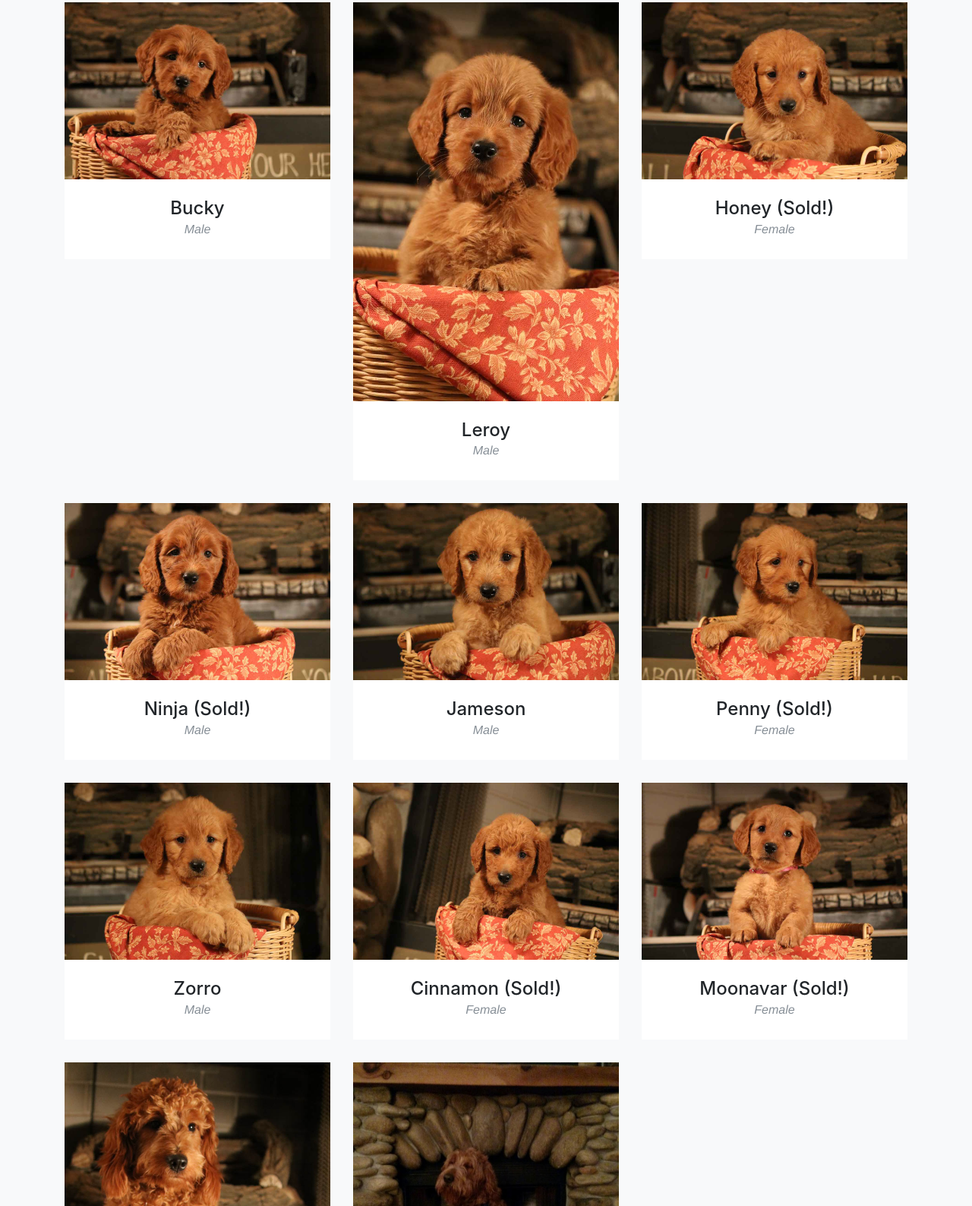
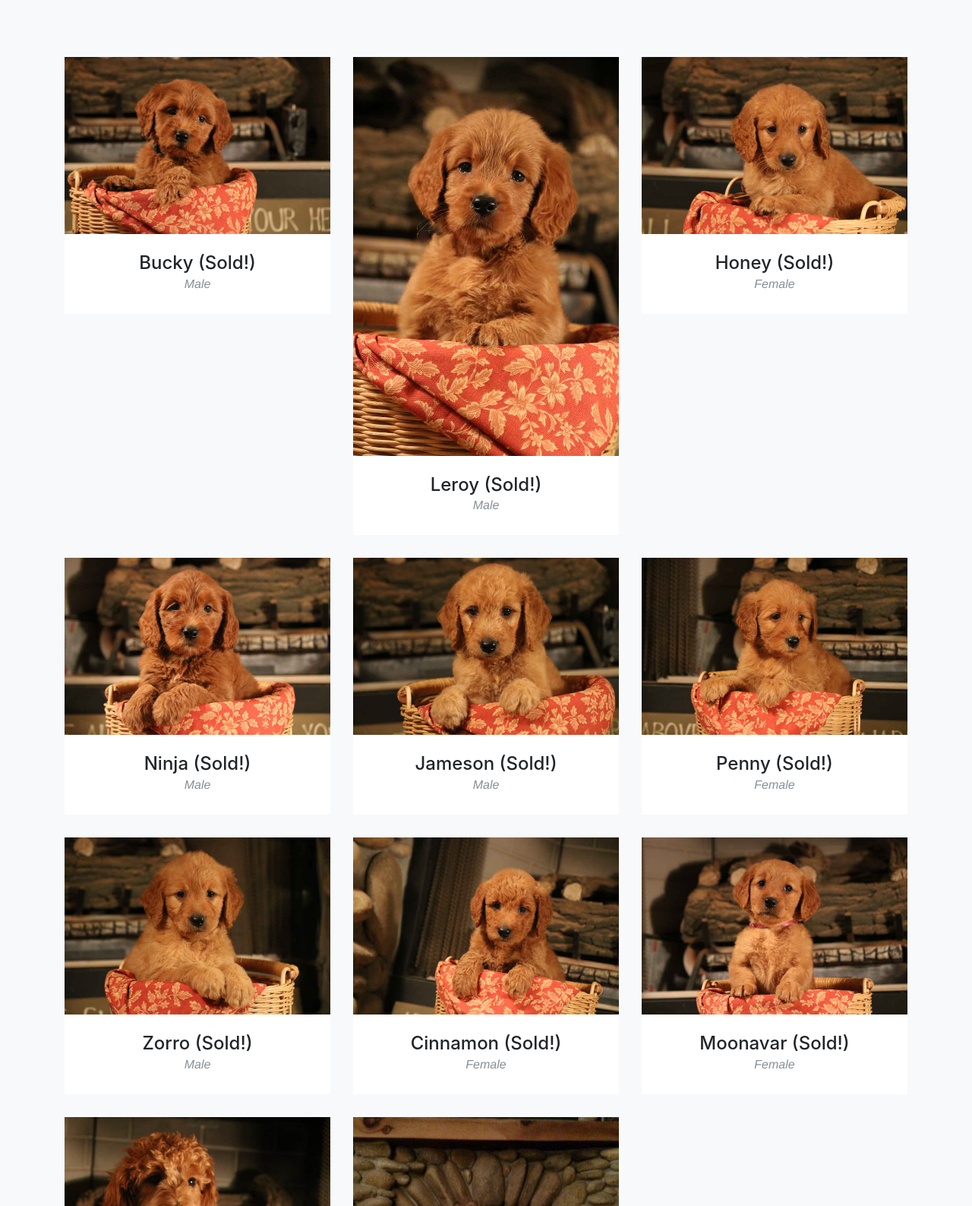
Before and after one commit to algerfarm/algerfarm.github.io, a website with bundled scripts: page index.html in a window 1280 px wide. Shown: the part 1177-2764 px from the top of the page at 76% size. Built offline with nearby package versions, Linux system fonts and the light colour scheme; a web font is replaced by a local one.

Commit message:
all pups sold

```diff
--- a/index.html
+++ b/index.html
@@ -67,7 +67,9 @@
         <div class="row">
           <div class="col-lg-12 text-center">
             <h2 class="section-heading">Puppies</h2>
-            <h3 class="section-subheading text-muted">Our family has been breeding dogs over the last 20 years out of Franklin, NC. We have bred a variety of dogs including Golden Retrievers, St. Bernard’s, Huskies, and now Golden Doodles. The Alger family fell in love with Golden Retrievers and their friendly nature, easy training and obedience, and love for children.<br><br>
+            <h3 class="section-subheading text-muted">
+              <b>This litter has all been sold, but we will be having a litter of F1b miniature golden doodles (20-25 lbs) summer 2018. If you would like to be added to the mailing list, please send us an email at naomialger94@gmail.com. </b><br><br>
+              Our family has been breeding dogs over the last 20 years out of Franklin, NC. We have bred a variety of dogs including Golden Retrievers, St. Bernard’s, Huskies, and now Golden Doodles. The Alger family fell in love with Golden Retrievers and their friendly nature, easy training and obedience, and love for children.<br><br>
             We have had 100% success rate with our puppies. Both parents are CKC registered dogs that come from a lineage of AKC registered dogs. The mother (Coralee) is an F1 Golden Doodle with a dark red coat. The father (Woody) is an F1 Golden Doodle who also has a red coat. Both parents are very strong adult dogs with great personalities who are intelligent and loving to their families. </h3>
           </div>
         </div>
@@ -82,7 +84,7 @@
               <img class="img-fluid" src="img/Bucky.jpg" alt="">
             </div>
             <div class="portfolio-caption">
-              <h4>Bucky</h4>
+              <h4>Bucky (Sold!)</h4>
               <p class="text-muted">Male</p>
             </div>
           </div>
@@ -96,7 +98,7 @@
               <img class="img-fluid" src="img/Leroy.jpg" alt="">
             </div>
             <div class="portfolio-caption">
-              <h4>Leroy</h4>
+              <h4>Leroy (Sold!)</h4>
               <p class="text-muted">Male</p>
             </div>
           </div>
@@ -138,7 +140,7 @@
               <img class="img-fluid" src="img/Jameson.jpg" alt="">
             </div>
             <div class="portfolio-caption">
-              <h4>Jameson</h4>
+              <h4>Jameson (Sold!)</h4>
               <p class="text-muted">Male</p>
             </div>
           </div>
@@ -166,7 +168,7 @@
               <img class="img-fluid" src="img/Zorro.jpg" alt="">
             </div>
             <div class="portfolio-caption">
-              <h4>Zorro</h4>
+              <h4>Zorro (Sold!)</h4>
               <p class="text-muted">Male</p>
             </div>
           </div>
@@ -414,7 +416,7 @@
               <div class="col-lg-8 mx-auto">
                 <div class="modal-body">
                   <!-- Project Details Go Here -->
-                  <h2>Bucky</h2>
+                  <h2>Bucky (Sold!)</h2>
                   <p class="item-intro text-muted"></p>
                   <img class="img-fluid d-block mx-auto" src="img/Bucky.jpg" alt="">
                   <p>Bucky is dark red and already has waves in his fur! He loves to give kisses and especially enjoys cuddling.</p>
@@ -448,7 +450,7 @@
               <div class="col-lg-8 mx-auto">
                 <div class="modal-body">
                   <!-- Project Details Go Here -->
-                  <h2>Leroy</h2>
+                  <h2>Leroy (Sold!)</h2>
                   <p class="item-intro text-muted"></p>
                   <img class="img-fluid d-block mx-auto" src="img/Leroy.jpg" alt="">
                   <p>Leroy is a lighter red color and is very curious.</p>
@@ -535,7 +537,7 @@
               <div class="col-lg-8 mx-auto">
                 <div class="modal-body">
                   <!-- Project Details Go Here -->
-                  <h2>Jameson</h2>
+                  <h2>Jameson (Sold!)</h2>
                   <p class="item-intro text-muted"></p>
                   <img class="img-fluid d-block mx-auto" src="img/Jameson.jpg" alt="">
                   <p>Jameson is very independent and loves adventure. He has very wavy fur.</p>
@@ -592,7 +594,7 @@
               <div class="col-lg-8 mx-auto">
                 <div class="modal-body">
                   <!-- Project Details Go Here -->
-                  <h2>Zorro</h2>
+                  <h2>Zorro (Sold!)</h2>
                   <p class="item-intro text-muted"></p>
                   <img class="img-fluid d-block mx-auto" src="img/Zorro.jpg" alt="">
                   <p>Zorro loves to pose. He has an adorable little mask around his eyes.</p>
```
